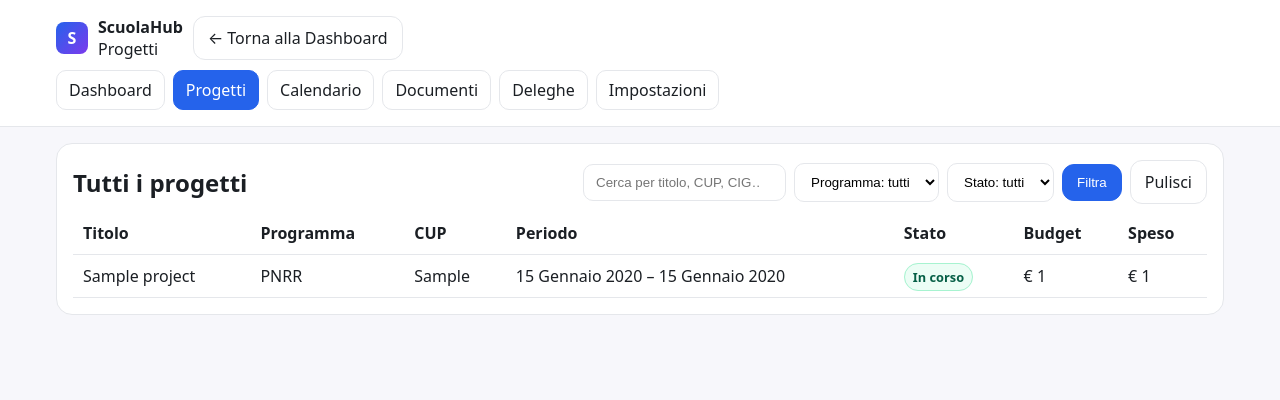
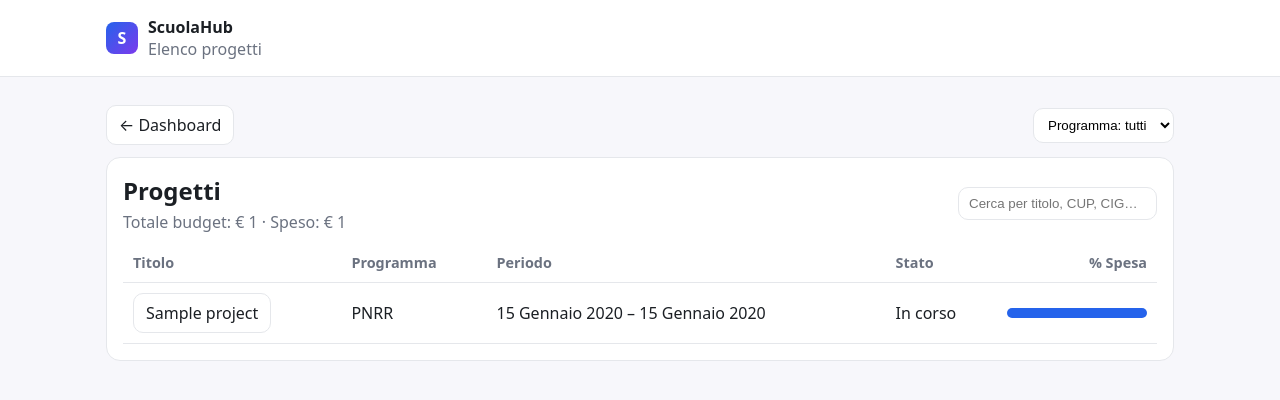
Before and after one commit to Berboa34/scuolahub, a Django app: page /progetti/ in a window 1280 px wide. Shown: the top 400 px of the page. Run offline with Django 5.2, Linux system fonts and the light colour scheme; a user stored in the database is signed in; tables that the repository leaves empty hold one stand-in row (values such as "Sample post"); parts of the project's set-up code (start-up, migrations or seed data) failed here and were passed over.

```diff
--- a/templates/projects/list.html
+++ b/templates/projects/list.html
@@ -3,103 +3,114 @@
 <head>
   <meta charset="utf-8"/>
   <meta name="viewport" content="width=device-width,initial-scale=1"/>
-  <title>ScuolaHub – Progetti</title>
+  <title>Progetti – ScuolaHub</title>
   <style>
-    :root{--bg:#f7f7fb;--panel:#ffffff;--ink:#1b1f24;--muted:#6b7280;--primary:#2563eb;--line:#e5e7eb}
-    *{box-sizing:border-box} body{margin:0;font-family:system-ui,-apple-system,Segoe UI,Roboto,Ubuntu,Helvetica,Arial,sans-serif;background:var(--bg);color:var(--ink)}
-    header{position:sticky;top:0;z-index:9;background:var(--panel);border-bottom:1px solid var(--line)}
-    .wrap{max-width:1200px;margin:0 auto;padding:16px}
-    .brand{display:flex;gap:10px;align-items:center}
-    .brand .logo{width:32px;height:32px;border-radius:8px;background:linear-gradient(135deg,var(--primary),#7c3aed);display:inline-grid;place-items:center;color:#fff;font-weight:700}
-    nav{display:flex;gap:8px;flex-wrap:wrap;margin-top:10px}
-    nav a{border:1px solid var(--line);background:#fff;padding:8px 12px;border-radius:10px;text-decoration:none;color:inherit}
-    nav a.active{background:var(--primary);color:#fff;border-color:var(--primary)}
-    .card{background:var(--panel);border:1px solid var(--line);border-radius:16px;padding:16px}
+    :root{--bg:#f7f7fb;--panel:#fff;--ink:#1b1f24;--muted:#6b7280;--line:#e5e7eb;--primary:#2563eb;}
+    *{box-sizing:border-box}
+    body{margin:0;font-family:system-ui,-apple-system,Segoe UI,Roboto,Ubuntu,Helvetica,Arial,sans-serif;background:var(--bg);color:var(--ink)}
+    .wrap{max-width:1100px;margin:0 auto;padding:16px}
+    .card{background:var(--panel);border:1px solid var(--line);border-radius:14px;padding:16px}
+    .muted{color:var(--muted)}
+    .btn{display:inline-flex;align-items:center;gap:6px;border:1px solid var(--line);background:#fff;padding:8px 12px;border-radius:10px;text-decoration:none;color:inherit;cursor:pointer}
+    .btn.primary{background:var(--primary);border-color:var(--primary);color:#fff}
+    .input, select{border:1px solid var(--line);padding:8px 10px;border-radius:10px;background:#fff}
     .toolbar{display:flex;gap:8px;flex-wrap:wrap;align-items:center}
-    .btn{display:inline-flex;align-items:center;gap:8px;padding:10px 14px;border-radius:12px;border:1px solid var(--line);background:#fff;cursor:pointer;text-decoration:none;color:inherit}
-    .btn.primary{background:var(--primary);color:#fff;border-color:var(--primary)}
-    .input,select{border:1px solid var(--line);padding:10px 12px;border-radius:10px;background:#fff}
-    table{width:100%;border-collapse:collapse} th,td{padding:10px;border-bottom:1px solid var(--line);text-align:left}
-    .status{font-size:.8rem;font-weight:600;padding:4px 8px;border-radius:999px;border:1px solid var(--line)}
-    .status.active{background:#ecfdf5;color:#065f46;border-color:#a7f3d0}
-    .status.draft{background:#f1f5f9;color:#334155}
-    .right{margin-left:auto}
+    table{width:100%;border-collapse:collapse}
+    th,td{padding:10px;border-bottom:1px solid var(--line);text-align:left}
+    th{font-size:.9rem;color:var(--muted)}
+    .right{text-align:right}
+    .progress{height:10px;background:#eef2ff;border-radius:8px;overflow:hidden}
+    .progress>i{display:block;height:100%;background:var(--primary)}
+    header{background:var(--panel);border-bottom:1px solid var(--line)}
+    header .brand{display:flex;gap:10px;align-items:center}
+    header .logo{width:32px;height:32px;border-radius:8px;background:linear-gradient(135deg,var(--primary),#7c3aed);display:grid;place-items:center;color:#fff;font-weight:700}
   </style>
 </head>
 <body>
+{% load humanize %}
+
 <header>
   <div class="wrap">
     <div class="brand">
       <div class="logo">S</div>
       <div>
         <strong>ScuolaHub</strong><br>
-          <span class="muted">Progetti</span>
+        <span class="muted">Elenco progetti</span>
       </div>
-        <a class="btn" href="/">← Torna alla Dashboard</a>
     </div>
-      <nav aria-label="Navigazione">
-        <a href="/"             >Dashboard</a>
-        <a href="/progetti/" class="active">Progetti</a>
-        <a href="/calendario/">Calendario</a>
-        <a href="/documenti/">Documenti</a>
-        <a href="/deleghe/">Deleghe</a>
-        <a href="/impostazioni/">Impostazioni</a>
-      </nav>
   </div>
 </header>
 
 <main class="wrap">
-    <div class="card">
-      <div class="toolbar">
-        <h2 style="margin:0">Tutti i progetti</h2>
-        <div class="right"></div>
-        <form method="get" class="toolbar" style="margin-left:auto">
-          <input class="input" type="search" name="q" value="{{ request.GET.q|default:'' }}" placeholder="Cerca per titolo, CUP, CIG…">
-          <select name="program" class="input" aria-label="Programma">
+  <div class="toolbar" style="justify-content:space-between;margin:12px 0">
+    <a href="{% url 'dashboard' %}" class="btn">← Dashboard</a>
+    <form method="get" class="toolbar">
+      <select name="program" class="input" onchange="this.form.submit()">
         <option value="">Programma: tutti</option>
-            <option value="PNRR"    {% if request.GET.program == 'PNRR' %}selected{% endif %}>PNRR</option>
-            <option value="FESR"    {% if request.GET.program == 'FESR' %}selected{% endif %}>FESR</option>
-            <option value="FSE"     {% if request.GET.program == 'FSE' %}selected{% endif %}>FSE</option>
-            <option value="ERASMUS" {% if request.GET.program == 'ERASMUS' %}selected{% endif %}>Erasmus+</option>
+        <option value="PNRR" {% if program == 'PNRR' %}selected{% endif %}>PNRR</option>
+        <option value="FESR" {% if program == 'FESR' %}selected{% endif %}>FESR</option>
+        <option value="FSE" {% if program == 'FSE' %}selected{% endif %}>FSE</option>
+        <option value="ERASMUS" {% if program == 'ERASMUS' %}selected{% endif %}>Erasmus+</option>
+        <option value="ALTRO" {% if program == 'ALTRO' %}selected{% endif %}>Altro</option>
       </select>
-          <select name="status" class="input" aria-label="Stato">
-            <option value="">Stato: tutti</option>
-            <option value="DRAFT"  {% if request.GET.status == 'DRAFT' %}selected{% endif %}>Bozza</option>
-            <option value="ACTIVE" {% if request.GET.status == 'ACTIVE' %}selected{% endif %}>In corso</option>
-            <option value="CLOSED" {% if request.GET.status == 'CLOSED' %}selected{% endif %}>Chiuso</option>
-          </select>
-          <button class="btn primary" type="submit">Filtra</button>
-          <a class="btn" href="/progetti/">Pulisci</a>
+      <noscript><button class="btn">Filtra</button></noscript>
     </form>
   </div>
 
-      <table style="margin-top:8px">
+  <div class="card" style="margin-bottom:12px">
+    <div class="toolbar" style="justify-content:space-between">
+      <div>
+        <h2 style="margin:0 0 4px 0">Progetti</h2>
+        <div class="muted">
+          Totale budget: € {{ totals.budget|floatformat:0|intcomma }} · Speso: € {{ totals.spent|floatformat:0|intcomma }}
+        </div>
+      </div>
+      <input id="search" class="input" placeholder="Cerca per titolo, CUP, CIG…"/>
+    </div>
+
+    <table id="projects-table" style="margin-top:10px">
       <thead>
       <tr>
-            <th>Titolo</th><th>Programma</th><th>CUP</th><th>Periodo</th><th>Stato</th><th>Budget</th><th>Speso</th>
+        <th>Titolo</th>
+        <th>Programma</th>
+        <th>Periodo</th>
+        <th>Stato</th>
+        <th class="right" style="width:160px">% Spesa</th>
       </tr>
       </thead>
       <tbody>
       {% for p in projects %}
-          <tr onclick="location.href='/progetti/{{p.id}}/'" style="cursor:pointer">
-            <td>{{ p.title }}</td>
-            <td>{{ p.get_program_display }}</td>
-            <td>{{ p.cup|default:"—" }}</td>
-            <td>{{ p.start_date }} – {{ p.end_date }}</td>
+        <tr data-row data-title="{{ p.title|lower }}" data-cup="{{ p.cup|default:''|lower }}" data-cig="{{ p.cig|default:''|lower }}">
+          <td><a class="btn" href="{% url 'project_detail' p.pk %}">{{ p.title }}</a></td>
+          <td>{{ p.program }}</td>
           <td>
-              <span class="status {% if p.status == 'ACTIVE' %}active{% elif p.status == 'DRAFT' %}draft{% endif %}">
-                {{ p.get_status_display }}
-              </span>
+            {% if p.start_date %}{{ p.start_date }}{% else %}—{% endif %}
+            –
+            {% if p.end_date %}{{ p.end_date }}{% else %}—{% endif %}
           </td>
-            <td>€ {{ p.budget|floatformat:0 }}</td>
-            <td>€ {{ p.spent|floatformat:0 }}</td>
+          <td>{{ p.get_status_display }}</td>
+          <td class="right">
+            <div class="progress"><i style="width:{{ p.percent_spent|floatformat:0 }}%"></i></div>
+          </td>
         </tr>
       {% empty %}
-          <tr><td colspan="7">Nessun progetto trovato.</td></tr>
+        <tr><td colspan="5">Nessun progetto trovato.</td></tr>
       {% endfor %}
       </tbody>
     </table>
   </div>
 </main>
+
+<script>
+  const q = document.getElementById('search');
+  const body = document.querySelector('#projects-table tbody');
+  q?.addEventListener('input', () => {
+    const s = (q.value || '').toLowerCase().trim();
+    [...body.querySelectorAll('tr[data-row]')].forEach(tr => {
+      const hay = [tr.dataset.title, tr.dataset.cup, tr.dataset.cig].join(' ');
+      tr.style.display = !s || hay.includes(s) ? '' : 'none';
+    });
+  });
+</script>
 </body>
 </html>
```
Also changed, not shown: projects/models.py (+35 -31 lines), templates/projects/detail.html (+197 -108 lines), db.sqlite3, projects/migrations/0005_alter_expense_options_alter_spendinglimit_options_and_more.py, projects/migrations/0006_alter_spendinglimit_options_alter_spendinglimit_base_and_more.py (deleted), projects/migrations/0007_fix_spendinglimit_base.py (deleted), projects/migrations/0008_alter_spendinglimit_options_and_more.py (deleted), projects/migrations/0009_alter_spendinglimit_options_and_more.py (deleted). Lines whose indentation alone changed are shown as unchanged.
